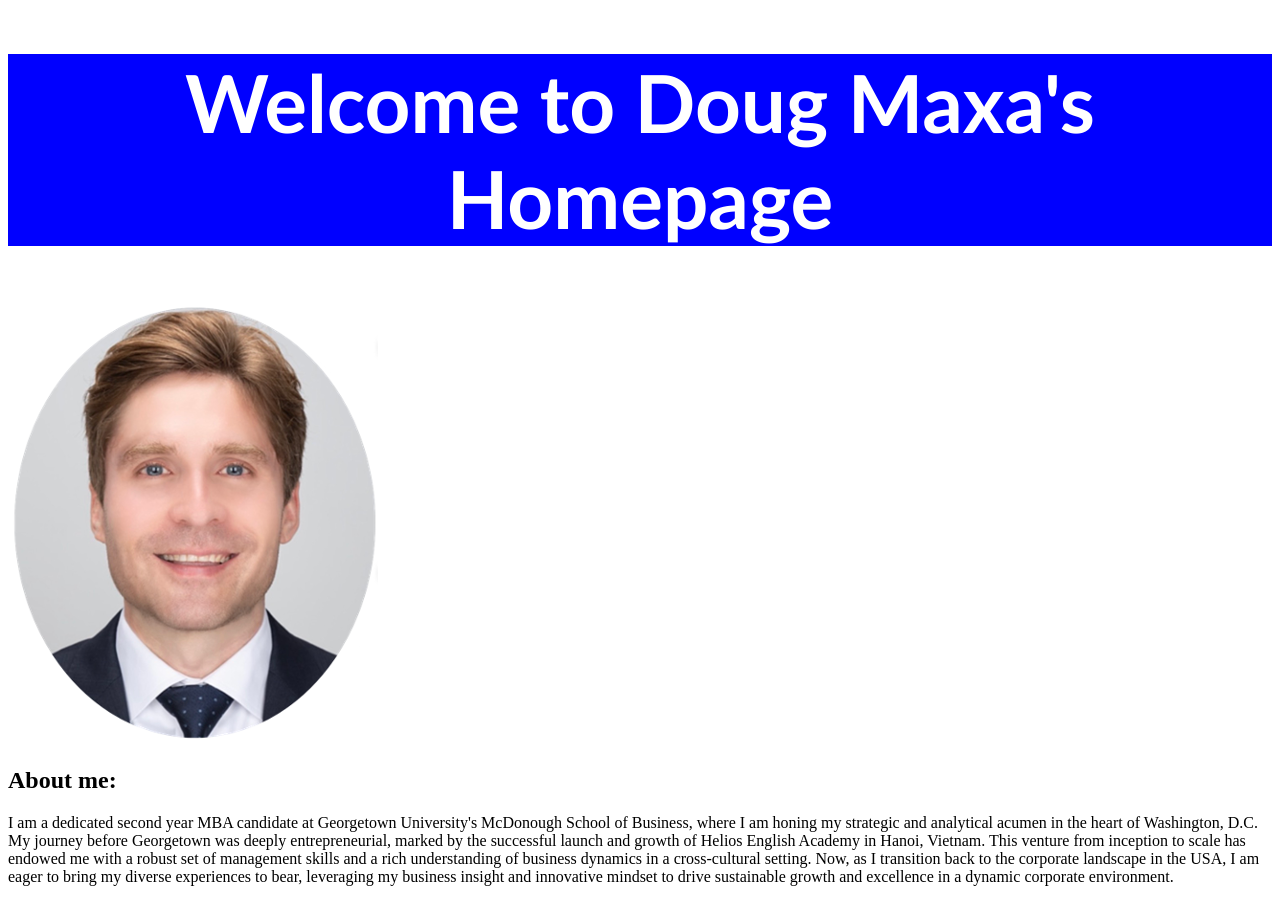
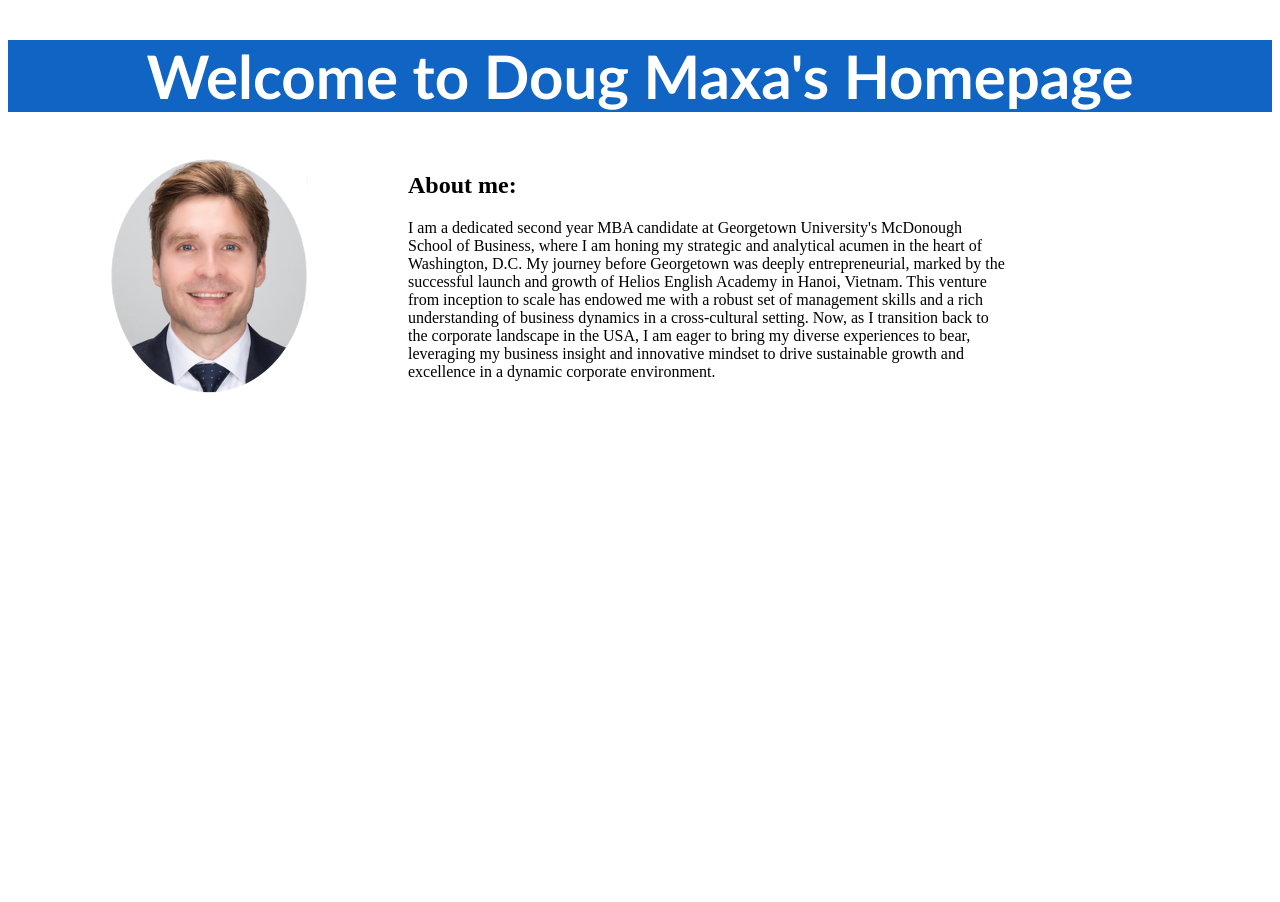
Before and after one commit to dgmaxa/hw, a plain HTML site: page index.html in a window 1280 px wide. After the commit the page ends 800 px from the top, so only its background shows below. Drawn offline with Linux system fonts and the light colour scheme.

Commit message:
Update style.css
got initial direction from chat gpt, and am learning how to adjust the margins and sizes

```diff
--- a/style.css
+++ b/style.css
@@ -1,7 +1,22 @@
 .header {
-    background-color: blue;
+    background-color: #1064c4;
     color: white;
     text-align: center;
     font-family: 'Optima', sans-serif;
-    font-size: 40px;
+    font-size: 30px;
   }
+  .profile-section {
+    display: flex;
+    align-items: center;
+    justify-content: start;
+  }
+
+  .profile-photo {
+    width: 200px; /* Set the width of your image */
+    margin-left: 100px; /* Add some space between the image and the text */
+    margin-right: 100px; /* Add some space between the image and the text */
+  }
+
+  .about-me {
+    max-width: 600px; /* Set a maximum width for your text */
+  }
```
